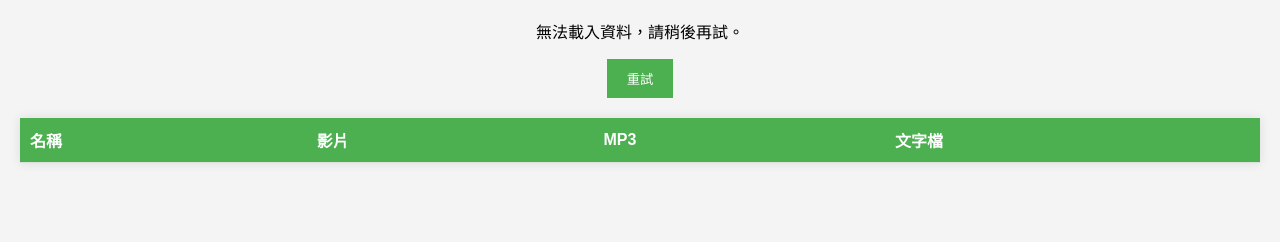
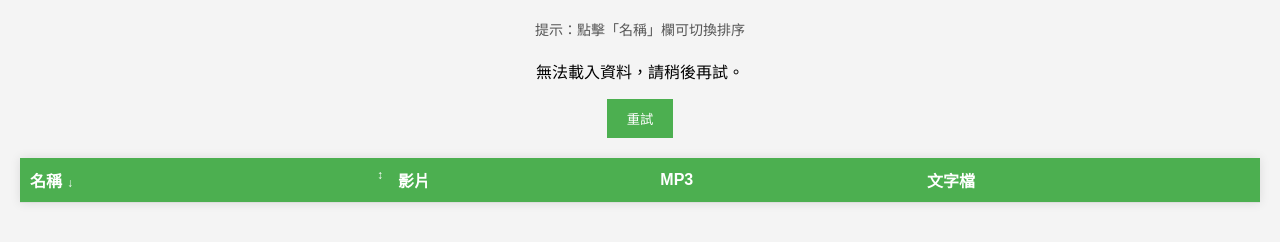
Before and after one commit to allenchu0925b/file-management-system, a website: page frontend/user.html in a window 1280 px wide. Both pictures are taken after a click on the element "名稱". Shown: the part 90-332 px from the top of the page. Drawn offline with nearby package versions, Linux system fonts and the light colour scheme; no server answers.

Commit message:
Add sorting hints to user.html with arrows and tooltip

```diff
--- a/frontend/user.html
+++ b/frontend/user.html
@@ -27,13 +27,30 @@
             text-align: left;
             border-bottom: 1px solid #ddd;
         }
-        th {
+        th#nameHeader {
             background-color: #4CAF50;
             color: white;
             cursor: pointer;
+            position: relative;
+            padding-right: 20px;
         }
-        th:hover {
+        th#nameHeader:hover {
             background-color: #45a049;
+            text-decoration: underline;
+        }
+        th#nameHeader::after {
+            content: '↕';
+            position: absolute;
+            right: 5px;
+            font-size: 12px;
+        }
+        .sort-arrow {
+            margin-left: 5px;
+            font-size: 12px;
+        }
+        th:not(#nameHeader) {
+            background-color: #4CAF50;
+            color: white;
         }
         tr:hover {
             background-color: #f1f1f1;
@@ -65,6 +82,7 @@
 </head>
 <body>
     <h1>大日宗 本尊道DVD資料查詢系統</h1>
+    <p style="text-align: center; color: #555; font-size: 14px;">提示：點擊「名稱」欄可切換排序</p>
     <div id="loading">載入中...</div>
     <div id="error">
         <p>無法載入資料，請稍後再試。</p>
@@ -73,7 +91,7 @@
     <table id="filesTable">
         <thead>
             <tr>
-                <th id="nameHeader">名稱</th>
+                <th id="nameHeader" title="點擊可排序">名稱</th>
                 <th>影片</th>
                 <th>MP3</th>
                 <th>文字檔</th>
@@ -88,6 +106,8 @@
         // 點擊名稱標題時切換排序
         $('#nameHeader').on('click', function() {
             sortOrder = sortOrder === 'asc' ? 'desc' : 'asc';
+            $('#nameHeader').find('.sort-arrow').remove();
+            $('#nameHeader').append(`<span class="sort-arrow">${sortOrder === 'asc' ? '↑' : '↓'}</span>`);
             loadFiles();
         });
 
@@ -98,7 +118,7 @@
             $('#filesTable tbody').empty();
 
             $.ajax({
-                url: `https://filesys-backend-1.onrender.com/api/files?sort=name&order=${sortOrder}`, // 使用實際後端域名
+                url: `https://filesys-backend-1.onrender.com/api/files?sort=name&order=${sortOrder}`,
                 method: 'GET',
                 success: function(files) {
                     $('#loading').hide();
```
